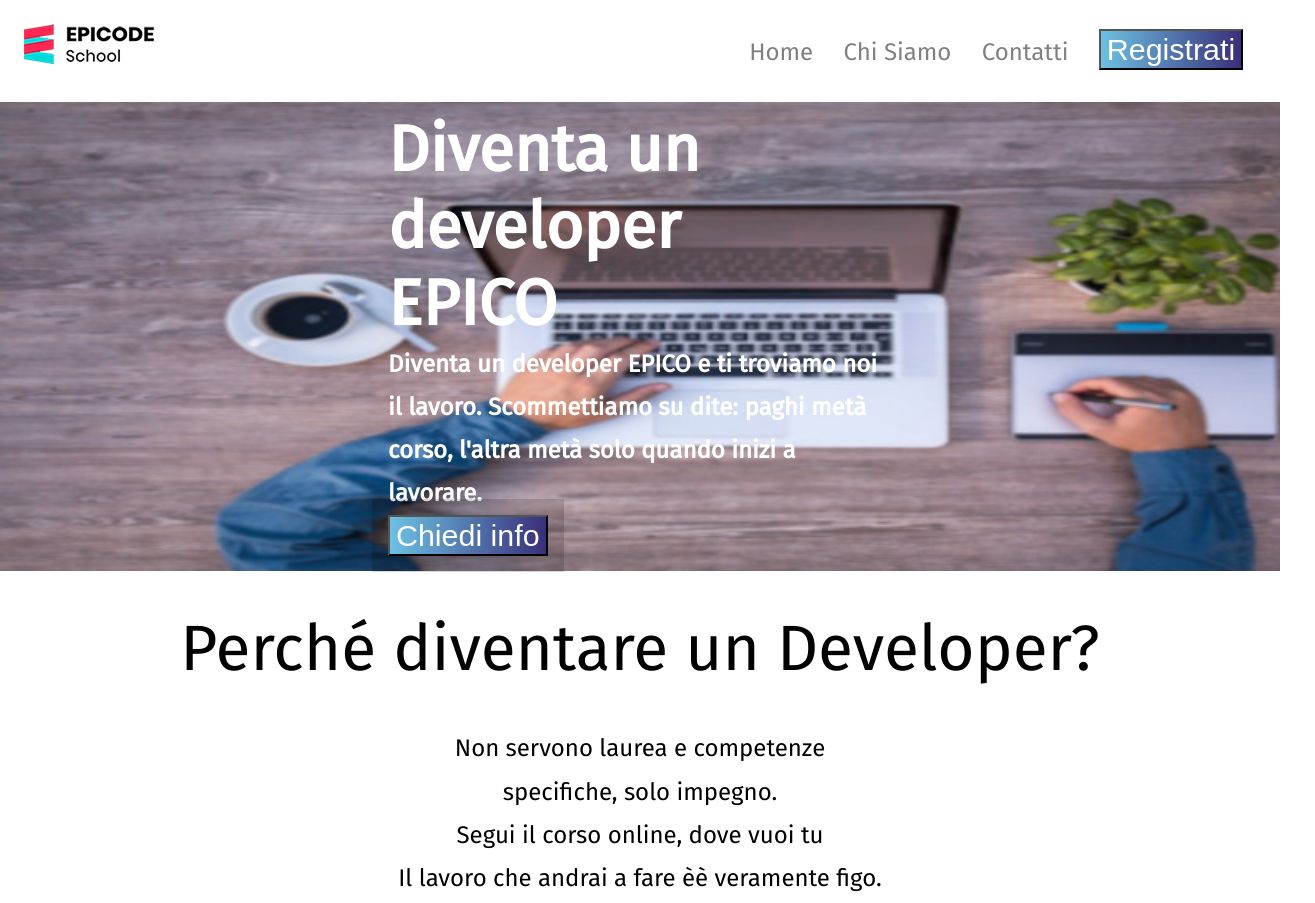
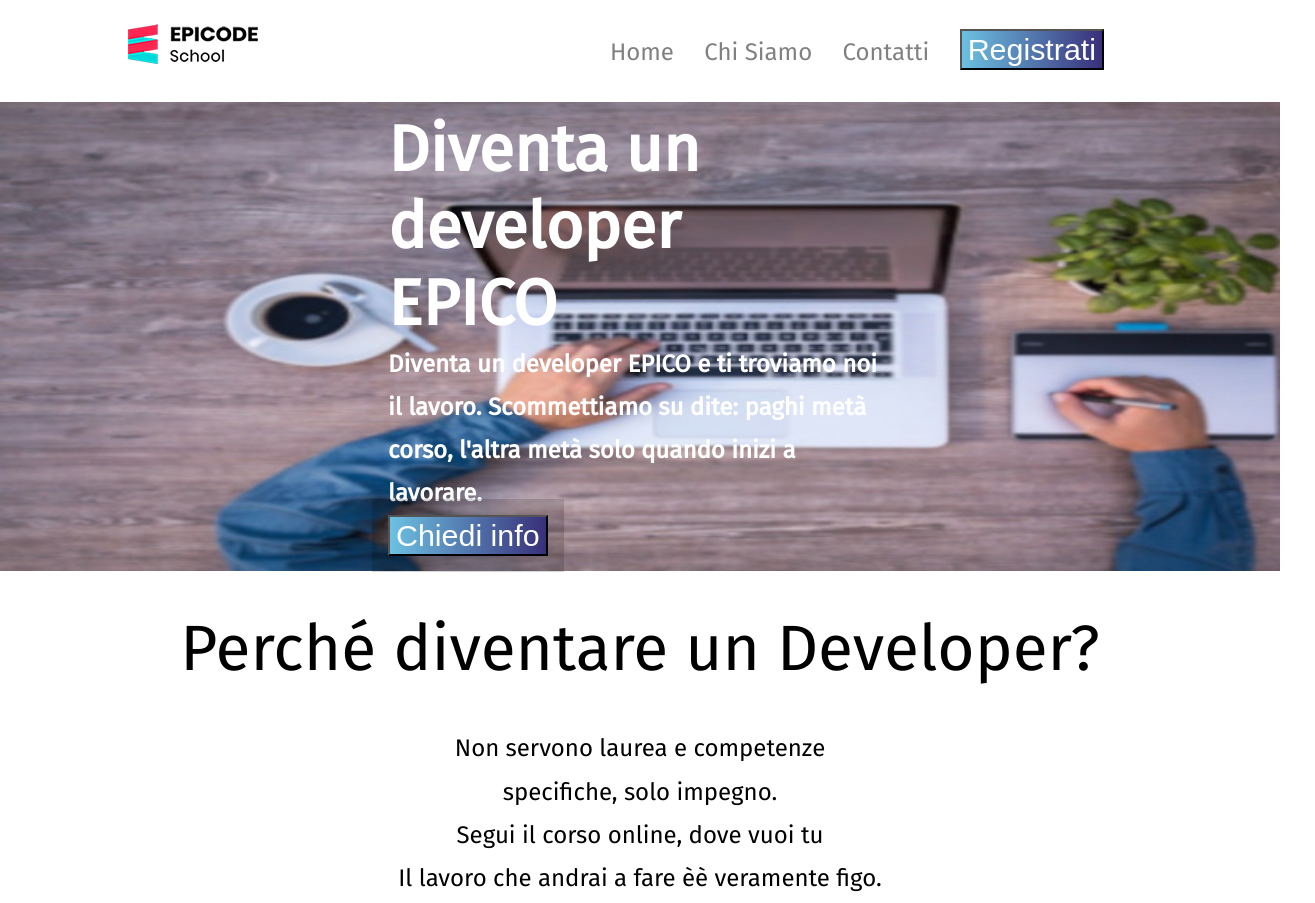
Before and after one commit to Ottoemmezzo/week2_progetto_settimanale, a plain HTML site: page index.html in a window 1280 px wide. Shown: the top 903 px of the page, 1315 px wide, since content can reach past the window. Drawn offline with Linux system fonts and the light colour scheme.

Commit message:
scroll orizzontale

```diff
--- a/assets/css/style.css
+++ b/assets/css/style.css
@@ -294,7 +294,7 @@ main th{
 @media only screen and (min-width: 992px) {
 
     header{
-        width:99%;
+        width:80%;
 
     }
     header label{
```
